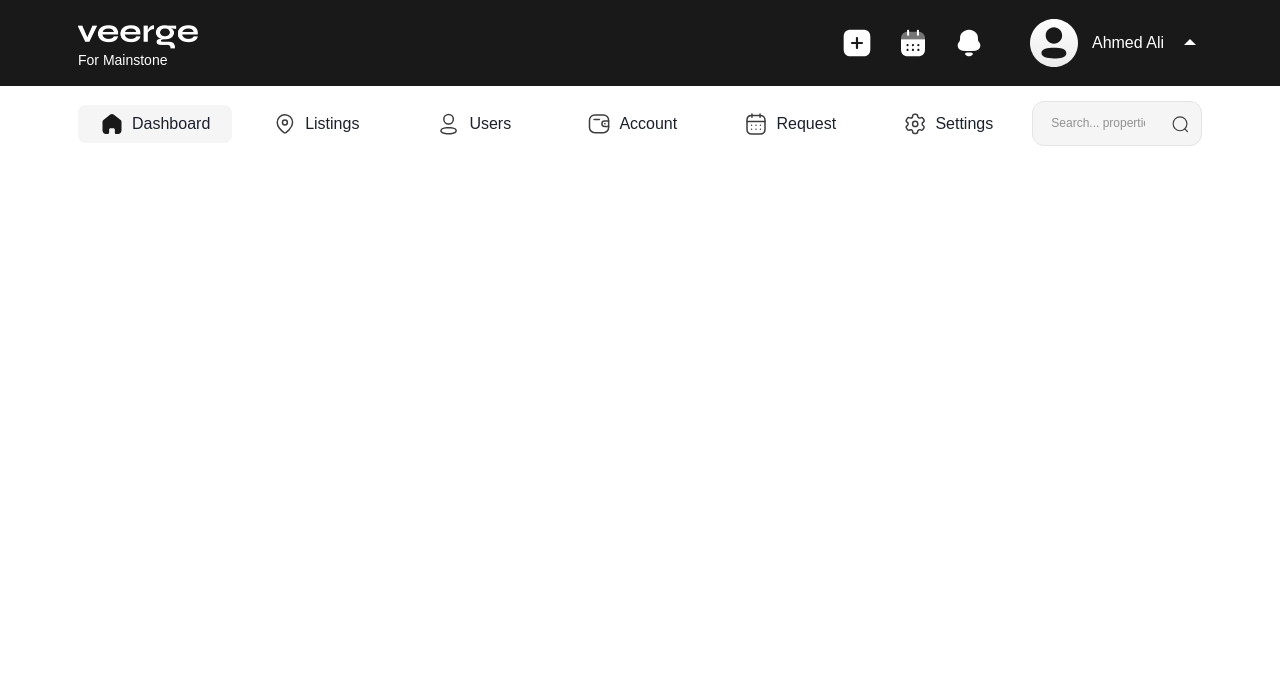
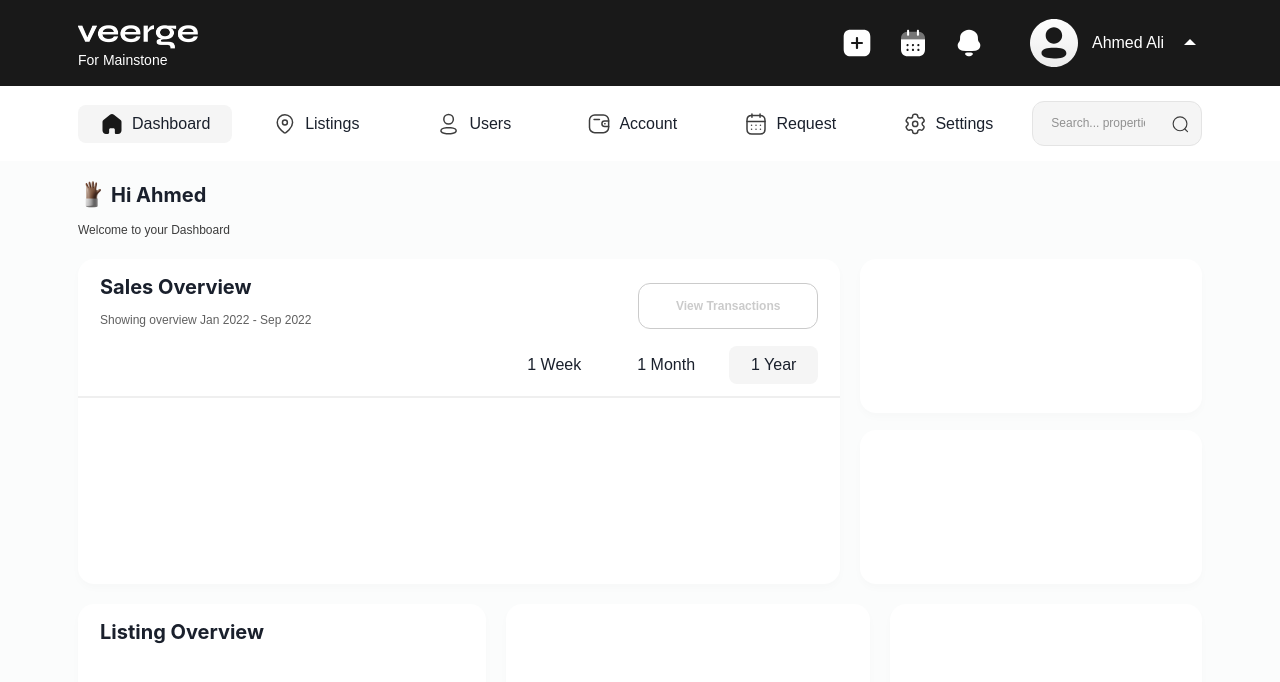
Before and after one commit to raelMartins/myxellia-test, a Next.js app: page / in a window 1280 px wide. Shown: the top 682 px of the page. Built offline with nearby package versions, Linux system fonts and the light colour scheme; a web font is replaced by a local one.

Commit message:
update: updated the sales overview section and added placeholders for other sections as well

```diff
--- /dev/null
+++ b/src/components/SalesOverviewSection.tsx
@@ -0,0 +1,42 @@
+import { Box, Button, Divider, Flex, Heading, Text } from '@chakra-ui/react';
+import { TabLink } from 'layout/header/TabLink';
+
+export const SalesOverviewSection = () => {
+  return (
+    <>
+      <Flex mb={'1.7rem'} justify={'space-between'} alignItems={'flex-end'}>
+        <Box>
+          <Heading fontSize='2rem'>Sales Overview</Heading>
+          <Text
+            fontSize='1.2rem'
+            fontWeight='400'
+            mt={'1.2rem'}
+            color={'#606060'}
+          >
+            Showing overview Jan 2022 - Sep 2022
+          </Text>
+        </Box>
+        <Button
+          borderRadius={'1.2rem'}
+          border={'.1rem solid #cbcbcb'}
+          color={'#cbcbcb'}
+          backgroundColor={'white'}
+          padding={'2.2rem 3.7rem'}
+          fontSize={'1.2rem'}
+        >
+          View Transactions
+        </Button>
+      </Flex>
+      <Flex justify={'flex-end'} gap={'1.2rem'} mb={'1.2rem'}>
+        <TabLink icon={<></>} label='1 Week' noicon />
+        <TabLink icon={<></>} label='1 Month' noicon />
+        <TabLink icon={<></>} label='1 Year' active noicon />
+      </Flex>
+      <Divider
+        border={'.13rem solid #e4e4e4'}
+        ml={'-2.2rem'}
+        width={`calc(100% + 4.2rem)`}
+      />
+    </>
+  );
+};
--- a/src/layout/PageHeader.tsx
+++ b/src/layout/PageHeader.tsx
@@ -80,6 +80,7 @@ export const PageHeader = () => {
         gap='1rem'
         padding='1.5rem 7.8rem'
         alignItems='center'
+        backgroundColor='white'
       >
         <TabLink icon={<HomeIcon />} label='Dashboard' active />
         <TabLink icon={<ListingsIcon />} label='Listings' />
--- a/src/layout/header/TabLink.tsx
+++ b/src/layout/header/TabLink.tsx
@@ -5,11 +5,13 @@ import styles from 'styles/layout/header/tablink.module.scss';
 export const TabLink = ({
   icon,
   label,
-  active = false
+  active = false,
+  noicon = false
 }: {
   icon: ReactNode;
   label: String;
   active?: Boolean;
+  noicon?: boolean;
 }) => {
   return (
     <Link
@@ -24,9 +26,16 @@ export const TabLink = ({
       _hover={{ backgroundColor: '#f5f5f5' }}
       backgroundColor={active ? '#f5f5f5' : 'transparent'}
       className={styles.tablink}
+      style={noicon ? { minWidth: 'max-content' } : {}}
     >
-      <span className={styles.icon}>{icon}</span>
-      <span className={styles.label}>{label}</span>
+      {noicon ? (
+        <span className={styles.icon}>{label}</span>
+      ) : (
+        <>
+          <span className={styles.icon}>{icon}</span>
+          <span className={styles.label}>{label}</span>
+        </>
+      )}
     </Link>
   );
 };
--- a/src/pages/index.tsx
+++ b/src/pages/index.tsx
@@ -1,4 +1,15 @@
+import {
+  Box,
+  Button,
+  Container,
+  Divider,
+  Flex,
+  Heading,
+  Text
+} from '@chakra-ui/react';
+import { SalesOverviewSection } from 'components/SalesOverviewSection';
 import { PageHeader } from 'layout/PageHeader';
+import { TabLink } from 'layout/header/TabLink';
 import Head from 'next/head';
 import Image from 'next/image';
 import styles from 'styles/home.module.scss';
@@ -14,6 +25,57 @@ export default function Home() {
       </Head>
       <main className={styles.main}>
         <PageHeader />
+        <Container className={styles.content_body} maxWidth='100%'>
+          <Flex align='center' gap='.4rem' mb='1.2rem'>
+            <Image
+              src='/wave_greeting.png'
+              alt='Waving Hand'
+              height={29}
+              width={29}
+            />
+            <Heading fontSize='2rem'>Hi Ahmed</Heading>
+          </Flex>
+          <Text fontSize='1.2rem' fontWeight='400' color={'#3d3d3d'}>
+            Welcome to your Dashboard
+          </Text>
+          <Flex direction='column' gap='2rem' mt='2rem'>
+            <Flex gap='2rem' minH='32.5rem'>
+              <Flex
+                className={`${styles.overview} ${styles.sales_overview}`}
+                flex={856}
+                direction={'column'}
+              >
+                <SalesOverviewSection />
+              </Flex>
+              <Flex gap='1.7rem' direction='column' flex={407}>
+                <Flex
+                  className={`${styles.overview} ${styles.property_overview}`}
+                  flex={1}
+                ></Flex>
+                <Flex
+                  className={`${styles.overview} ${styles.cutomer_overvview}`}
+                  flex={1}
+                ></Flex>
+              </Flex>
+            </Flex>
+            <Flex gap='2rem' minH='32.5rem'>
+              <Flex
+                className={`${styles.overview} ${styles.listings_overview}`}
+                flex={475}
+              >
+                <Heading fontSize='2rem'>Listing Overview</Heading>
+              </Flex>
+              <Flex
+                className={`${styles.overview} ${styles.total_balance}`}
+                flex={418}
+              ></Flex>
+              <Flex
+                className={`${styles.overview} ${styles.top_selling}`}
+                flex={350}
+              ></Flex>
+            </Flex>
+          </Flex>
+        </Container>
       </main>
     </>
   );
--- a/src/styles/home.module.scss
+++ b/src/styles/home.module.scss
@@ -1,5 +1,12 @@
 @import './mixins.module.scss';
 
 .main {
-  background-color: white;
+  background-color: #fbfcfc;
+  min-height: 100vh;
+  .content_body {
+    padding: 1.9rem 7.8rem;
+  }
+  .overview {
+    @include section_container_style;
+  }
 }
--- a/src/styles/mixins.module.scss
+++ b/src/styles/mixins.module.scss
@@ -29,3 +29,11 @@
     @content;
   }
 }
+
+@mixin section_container_style {
+  border-radius: 1.6rem;
+  background: #fff;
+  /* Low shadow */
+  box-shadow: 0rem 0.4rem 0.8rem 0rem rgba(0, 0, 0, 0.02);
+  padding: 1.6rem 2.2rem;
+}
```
Also changed, not shown: public/wave_greeting.png (added), src/components/ListingOverviewSection.tsx (added), src/components/PropertyOverviewSection.tsx (added), src/components/TopSellingSection.tsx (added), src/components/TotalBalanceSection.tsx (added), src/components/UserOverviewSection.tsx (added).
